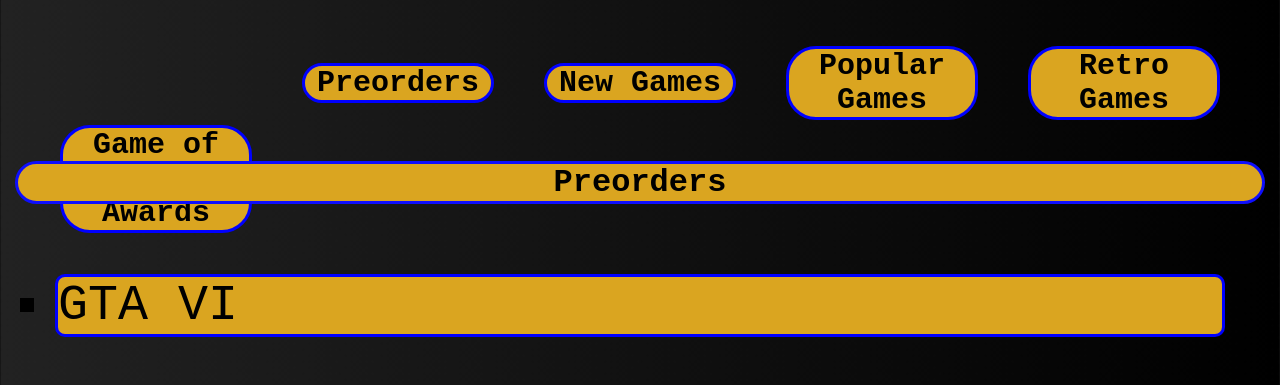
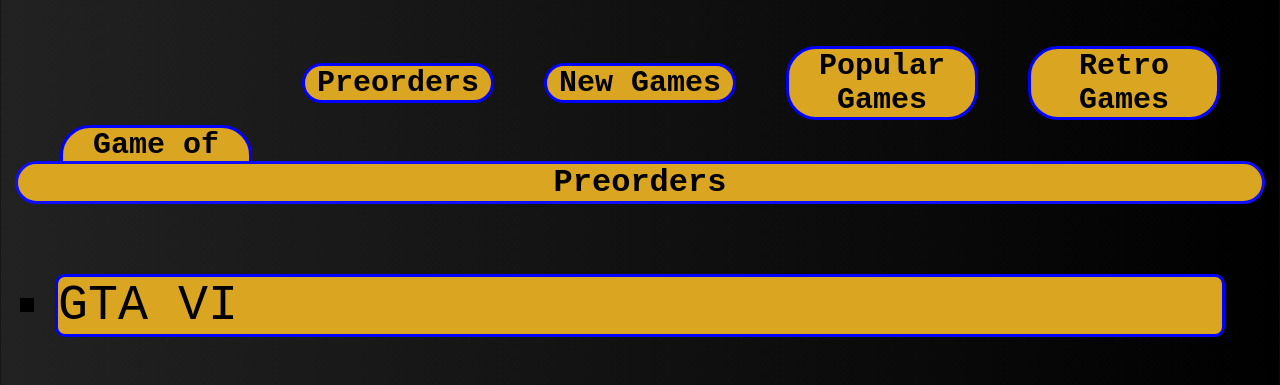
Before and after one commit to ShilverShades/GameForage, a plain HTML site: page index.html in a window 1280 px wide. Shown: the part 980-1365 px from the top of the page. Drawn offline with Linux system fonts and the light colour scheme.

Commit message:
Update index.html

```diff
--- a/index.html
+++ b/index.html
@@ -51,7 +51,7 @@
                 <a href="#b4"><h4>Retro Games</h4></a>
             </div>
             <div class="box">
-                <a href="#b5"><h4>Game of The Year Awards</h4></a>
+                <a href="#b5"><h4>Game of The Year</h4></a>
             </div>
 
 
```
